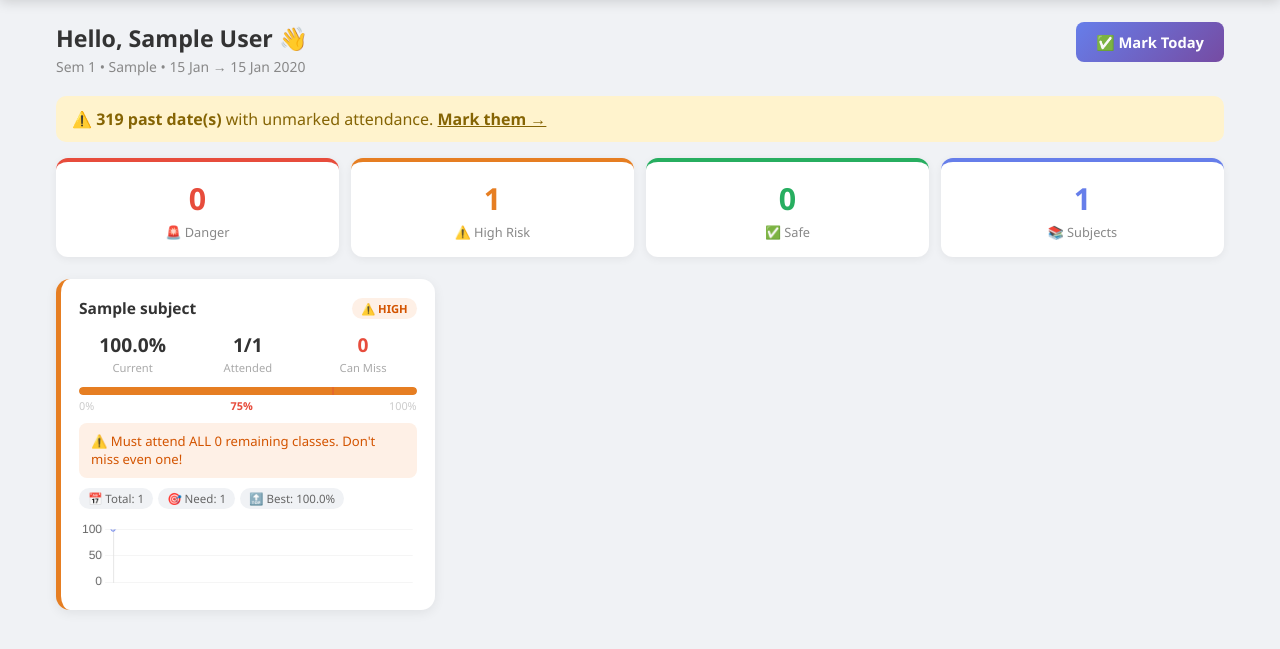
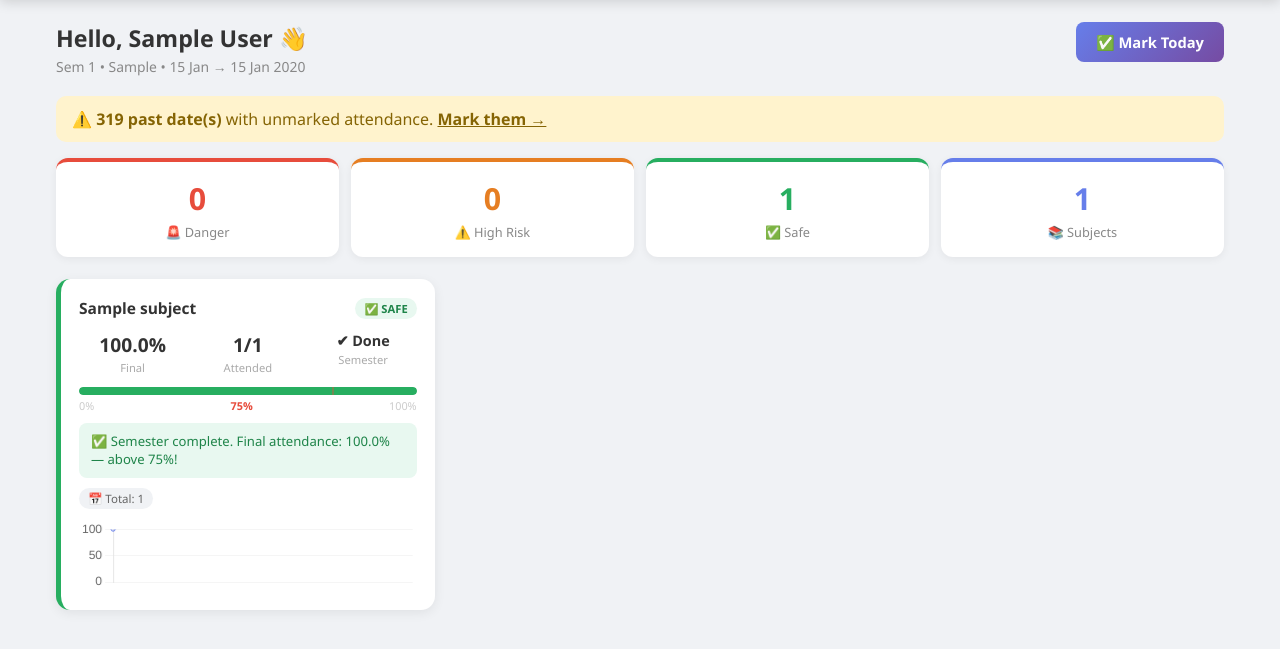
Before and after one commit to hemmanth-18/ATTENDANCE, a Flask app: page /dashboard in a window 1280 px wide. Shown: the part 58-707 px from the top of the page. Run offline with Flask 3, Linux system fonts and the light colour scheme; the visitor is signed in with stand-in values (Sample User, id 1); tables that the repository leaves empty hold one stand-in row (values such as "Sample post"); some libraries are stand-ins or nearby versions.

Commit message:
My commit

```diff
--- a/app.py
+++ b/app.py
@@ -25,7 +25,7 @@ app.config['MYSQL_USER'] = 'root'
 app.config['MYSQL_PASSWORD'] = 'qwe123'     # ← change this
 app.config['MYSQL_DB'] = 'attendsmart3'
 
-mysql = MySQL(app) #sql
+mysql = MySQL(app)
 
 DAY_NAMES = ['Monday', 'Tuesday', 'Wednesday', 'Thursday', 'Friday', 'Saturday']
 SLOT_TIMES = ['8:00 AM', '9:00 AM', '10:00 AM', '11:00 AM', '12:00 PM',
@@ -88,11 +88,12 @@ def count_class_dates(start_date, end_date, day_of_week):
         current += timedelta(days=1)
     return count
 
-def count_future_dates(end_date, day_of_week):
-    """Count future occurrences of a weekday from tomorrow to end."""
-    tomorrow = date.today() + timedelta(days=1)
+def count_future_dates(end_date, day_of_week, from_date=None):
+    """Count future occurrences of a weekday from from_date to sem_end (inclusive)."""
+    if from_date is None:
+        from_date = date.today() + timedelta(days=1)
     count = 0
-    current = tomorrow
+    current = from_date
     while current <= end_date:
         if current.weekday() == day_of_week:
             count += 1
@@ -112,7 +113,18 @@ def predict(attended, total_held, future_classes):
     need_to_attend = max(0, min_needed_at_end - attended)
     can_miss = future_classes - need_to_attend
 
-    if best_possible_pct < 75:
+    # Semester finished (no future classes) — show final result
+    if future_classes == 0:
+        if current_pct >= 75:
+            risk = "SAFE"
+            message = f"✅ Semester complete. Final attendance: {current_pct}% — above 75%!"
+        elif current_pct >= 60:
+            risk = "MEDIUM"
+            message = f"🔶 Semester complete. Final attendance: {current_pct}% — below 75%."
+        else:
+            risk = "DANGER"
+            message = f"🚨 Semester complete. Final attendance: {current_pct}% — critically low."
+    elif best_possible_pct < 75:
         risk = "DANGER"
         message = f"🚨 Cannot reach 75% even attending all remaining. Best possible: {best_possible_pct}%."
     elif can_miss <= 0:
@@ -395,9 +407,13 @@ def dashboard():
 
         total_held = 0
         future_classes = 0
+        # future starts from tomorrow (today already counted in total_held if it passed)
+        future_start = today + timedelta(days=1)
         for (dow,) in slot_days:
             total_held += count_class_dates(sem_start, sem_end, dow)
-            future_classes += count_future_dates(sem_end, dow)
+            # Only count future if semester hasn't ended
+            if future_start <= sem_end:
+                future_classes += count_future_dates(sem_end, dow, from_date=future_start)
 
         # Count free hours (weekday + saturday) where this subject was chosen
         cur.execute("""
@@ -1123,38 +1139,6 @@ def profile():
         today=date.today()
     )
 
-@app.route('/api/semester_stats/<int:sem_id>')
-def semester_stats(sem_id):
-    """Return attendance summary for a given semester (for the history view)."""
-    user = validate_session()
-    if not user:
-        return jsonify({})
-    user_id = user[0]
-    cur = mysql.connection.cursor()
-    cur.execute("SELECT * FROM semesters WHERE id=%s AND user_id=%s", (sem_id, user_id))
-    sem = cur.fetchone()
-    if not sem:
-        cur.close()
-        return jsonify({})
-
-    sem_start, sem_end = sem[5], sem[6]
-    # Get all attendance for this date range
-    cur.execute("""
-        SELECT s.subject_name,
-               SUM(CASE WHEN a.status='present' THEN 1 ELSE 0 END) as attended,
-               COUNT(*) as total
-        FROM attendance a
-        JOIN subjects s ON a.subject_id = s.id
-        WHERE a.user_id=%s AND a.class_date BETWEEN %s AND %s
-        GROUP BY s.subject_name
-        ORDER BY s.subject_name
-    """, (user_id, sem_start, sem_end))
-    rows = cur.fetchall()
-    cur.close()
-    data = [{"subject": r[0], "attended": int(r[1]), "total": int(r[2]),
-             "pct": round(r[1]/r[2]*100, 1) if r[2] > 0 else 0} for r in rows]
-    return jsonify({"semester": sem[3], "start": str(sem_start), "end": str(sem_end), "subjects": data})
-
 @app.route('/api/upload_photo', methods=['POST'])
 def upload_photo():
     user = validate_session()
@@ -1188,5 +1172,38 @@ def upload_photo():
     url = f"/static/uploads/{filename}?v={int(time.time())}"
     return jsonify({'ok': True, 'filename': filename, 'url': url})
 
+@app.route('/api/semester_stats/<int:sem_id>')
+def semester_stats(sem_id):
+    """Return attendance summary for a given semester (for the history view)."""
+    user = validate_session()
+    if not user:
+        return jsonify({})
+    user_id = user[0]
+    cur = mysql.connection.cursor()
+    cur.execute("SELECT * FROM semesters WHERE id=%s AND user_id=%s", (sem_id, user_id))
+    sem = cur.fetchone()
+    if not sem:
+        cur.close()
+        return jsonify({})
+
+    sem_start, sem_end = sem[5], sem[6]
+    # Get all attendance for this date range
+    cur.execute("""
+        SELECT s.subject_name,
+               SUM(CASE WHEN a.status='present' THEN 1 ELSE 0 END) as attended,
+               COUNT(*) as total
+        FROM attendance a
+        JOIN subjects s ON a.subject_id = s.id
+        WHERE a.user_id=%s AND a.class_date BETWEEN %s AND %s
+        GROUP BY s.subject_name
+        ORDER BY s.subject_name
+    """, (user_id, sem_start, sem_end))
+    rows = cur.fetchall()
+    cur.close()
+    data = [{"subject": r[0], "attended": int(r[1]), "total": int(r[2]),
+             "pct": round(r[1]/r[2]*100, 1) if r[2] > 0 else 0} for r in rows]
+    return jsonify({"semester": sem[3], "start": str(sem_start), "end": str(sem_end), "subjects": data})
+
+
 if __name__ == '__main__':
     app.run(debug=True)
--- a/templates/dashboard.html
+++ b/templates/dashboard.html
@@ -80,9 +80,13 @@
         </span>
     </div>
     <div class="subject-stats">
-        <div class="stat"><span class="stat-value">{{ item.prediction.current_pct }}%</span><span class="stat-label">Current</span></div>
+        <div class="stat"><span class="stat-value">{{ item.prediction.current_pct }}%</span><span class="stat-label">{% if item.prediction.total_at_end == item.total_held %}Final{% else %}Current{% endif %}</span></div>
         <div class="stat"><span class="stat-value">{{ item.attended }}/{{ item.total_held }}</span><span class="stat-label">Attended</span></div>
+        {% if item.prediction.total_at_end > item.total_held %}
         <div class="stat"><span class="stat-value {{ 'text-danger' if item.prediction.can_miss <= 2 else '' }}">{{ item.prediction.can_miss }}</span><span class="stat-label">Can Miss</span></div>
+        {% else %}
+        <div class="stat"><span class="stat-value" style="font-size:.9rem;">✔ Done</span><span class="stat-label">Semester</span></div>
+        {% endif %}
     </div>
     <div class="progress-container">
         <div class="progress-bar">
@@ -94,8 +98,10 @@
     <div class="prediction-msg msg-{{ item.prediction.risk | lower }}">{{ item.prediction.message }}</div>
     <div class="info-pills">
         <span class="pill">📅 Total: {{ item.prediction.total_at_end }}</span>
+        {% if item.prediction.total_at_end > item.total_held %}
         <span class="pill">🎯 Need: {{ item.prediction.min_needed_at_end }}</span>
         <span class="pill">🔝 Best: {{ item.prediction.best_possible_pct }}%</span>
+        {% endif %}
     </div>
     <canvas id="chart-{{ item.id }}" height="65"></canvas>
 </div>
```
